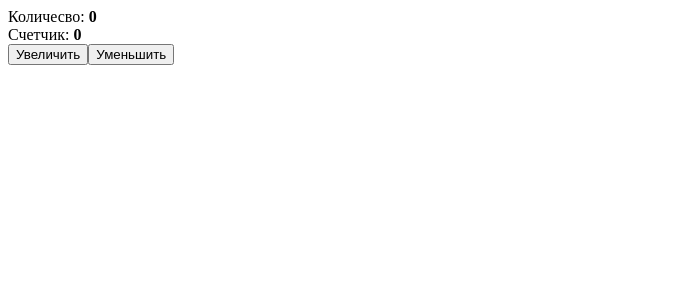
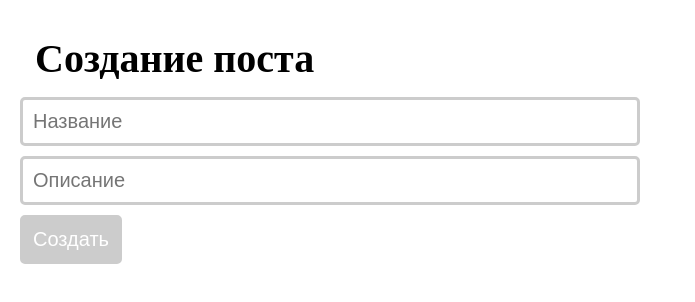
Before and after one commit to ArtyomUschenko/vuejs_2025, a Vue app: page / in a window 1280 px wide. Shown: the top 302 px of the page, without its empty margins (0-695 px from the left). Built offline with nearby package versions, Linux system fonts and the light colour scheme; the HTML template or start-up script is replaced by a standard one.

Commit message:
Разбиение проекта на компонеты для дальнейшего переиспользования

```diff
--- a/src/App.vue
+++ b/src/App.vue
@@ -1,27 +1,52 @@
 <template>
-  <div class="">Количесво: <strong>{{counter}}</strong></div>
-  <div class="">Счетчик: <strong>{{discounter}}</strong></div>
-  <button v-on:click="addcounter()">Увеличить</button>
-  <button @click="discounter = discounter -1">Уменьшить</button>
+  <div class="app">
+    <post-form />
+    <post-list />
+  </div>
 </template>
-
-<script>
+<script >
+import PostForm from "@/components/PostForm.vue";
+import PostList from "@/components/PostList.vue";
 export default {
+  components: {PostForm, PostList},
   data() {
     return {
-        counter: 0,
-        discounter: 0
+      posts:
+          [
+            {id: 1, title: 'Пост о ГИС', body: 'Описание ГИС'},
+            {id: 2, title: 'Пост о ГИС 2', body: 'Описание ГИС 2'},
+            {id: 3, title: 'Пост о ГИС 3', body: 'Описание ГИС 3'},
+            {id: 3, title: 'Пост о ГИС 4', body: 'Описание ГИС 4'}
+          ],
+      title: "",
+      body: "",
     }
   },
   methods: {
-      addcounter() {
-        this.counter = this.counter + 1;
+    createPost() {
+      const newPost = {
+        id: Date.now(),
+        title: this.title,
+        body: this.body
       }
+      this.posts.push(newPost)
+      this.title = "";
+      this.body = "";
+    },
   }
-
 }
 </script>
 
-<style scoped>
+
+<style>
+* {
+  margin: 0;
+  padding: 0;
+  box-sizing: border-box;
+}
+.app {
+  padding: 20px;
+}
+
 
 </style>
--- /dev/null
+++ b/src/components/PostForm.vue
@@ -0,0 +1,40 @@
+<template>
+  <form @submit.prevent>
+    <h4>Создание поста</h4>
+    <input class="input" type="text" placeholder="Название" v-bind:value="title" @input="title = $event.target.value">
+    <input class="input" type="text" placeholder="Описание" v-bind:value="body" @input="body = $event.target.value">
+    <button class="btn">Создать</button>
+  </form>
+</template>
+
+<script>
+export default {
+
+}
+</script>
+
+<style scoped>
+.input {
+  margin-top: 10px;
+  display: block;
+  width: 50%;
+  padding: 10px;
+  border: 3px solid #ccc;
+  border-radius: 5px;
+  font-size: 20px;
+}
+h4 {
+  margin: 15px;
+  font-size: 40px;
+}
+.btn {
+  padding: 10px;
+  border: 3px solid #ccc;
+  margin-top: 10px;
+  border-radius: 5px;
+  font-size: 20px;
+  background-color: #ccc;
+  color: #fff;
+  cursor: pointer;
+}
+</style>
--- /dev/null
+++ b/src/components/PostList.vue
@@ -0,0 +1,19 @@
+<script setup>
+
+</script>
+
+<template>
+  <div class="post" v-for="post in posts">
+    <div class=""><strong>Название поста: </strong> {{post.title}}</div>
+    <div class=""><strong>Описание поста: </strong> {{post.body}}</div>
+  </div>
+</template>
+
+<style scoped>
+.post {
+  padding: 15px;
+  border: 3px solid #ccc;
+  margin-top: 10px;
+  margin-right: 10px;
+}
+</style>
```
Lines whose indentation alone changed are shown as unchanged.
